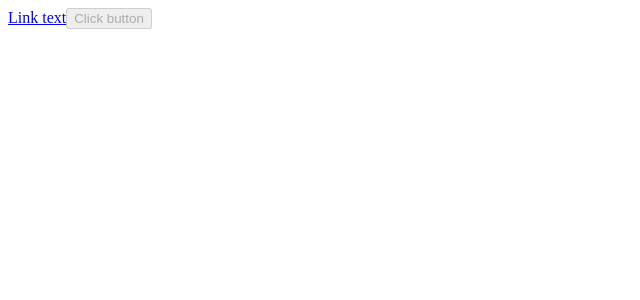
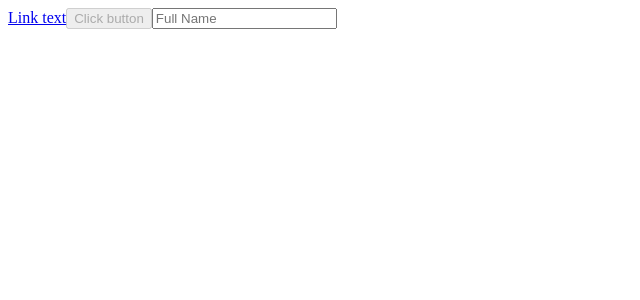
Before and after one commit to home2ego/react-ui-kit, a React (Vite) app: page / in a window 1280 px wide. Shown: the top 300 px of the page, without its empty margins (0-640 px from the left). Built offline with nearby package versions, Linux system fonts and the light colour scheme.

Commit message:
add Input Component

```diff
--- a/src/Input.jsx
+++ b/src/Input.jsx
@@ -0,0 +1,5 @@
+export default function Input(props) {
+  const { type = 'text', placeholder, name } = props;
+
+  return <input className="ui-textfield" type={type} placeholder={placeholder} name={name} />;
+}
--- a/src/index.jsx
+++ b/src/index.jsx
@@ -2,6 +2,7 @@ import { createRoot } from 'react-dom/client';
 import Link from './Link.jsx';
 import Button from './Button.jsx';
 import Container from './Container.jsx';
+import Input from './Input.jsx';
 
 function App() {
   return (
@@ -13,6 +14,7 @@ function App() {
         <Button type="button" disabled="true">
           Click button
         </Button>
+        <Input placeholder="Full Name" name="full_name" />
       </Container>
     </>
   );
```
